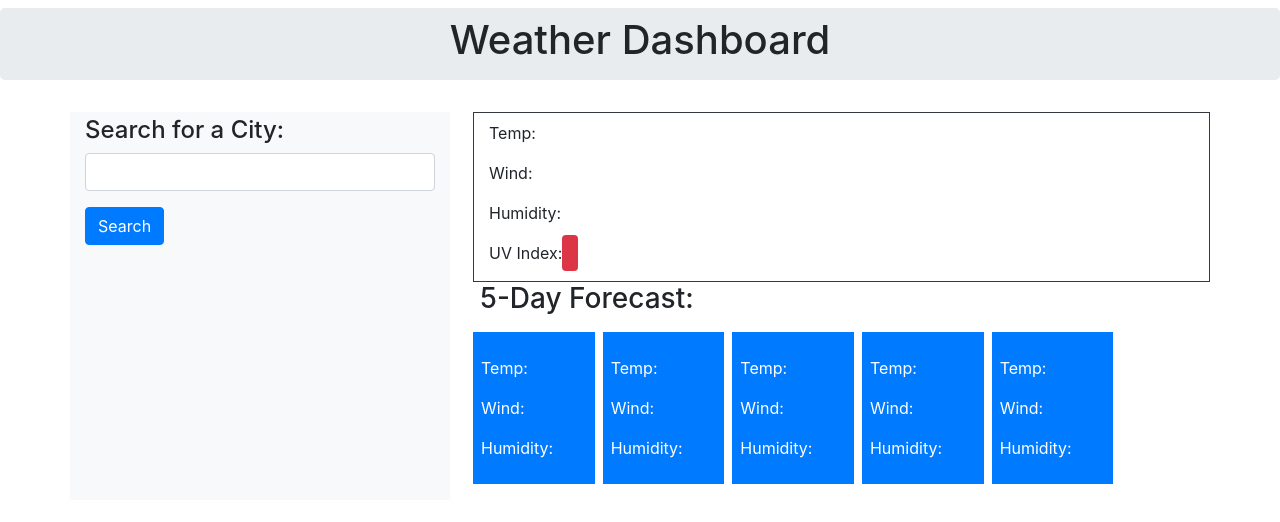
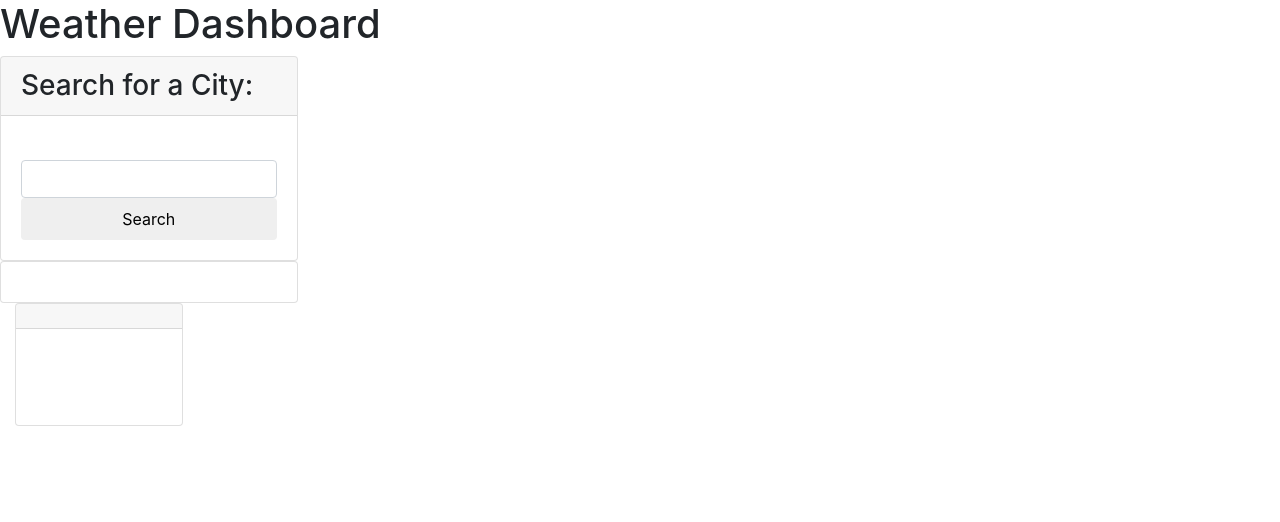
Before and after one commit to brittanymy/lovely-thunder, a plain HTML site: page index.html in a window 1280 px wide. Drawn offline with nearby package versions, Linux system fonts and the light colour scheme.

Commit message:
restructured html

```diff
--- a/index.html
+++ b/index.html
@@ -7,100 +7,62 @@
     <title>Weather Dashboard</title>
     <link rel="stylesheet" href="./assets/css/style.css">
     <!-- Bootstrap -->
-    <link rel="stylesheet" href="https://cdnjs.cloudflare.com/ajax/libs/twitter-bootstrap/4.0.0/css/bootstrap.min.css" />
-    <!-- Font Awesome Icons -->
-    <link rel="stylesheet" href="https://maxcdn.bootstrapcdn.com/font-awesome/4.5.0/css/font-awesome.min.css">
+    <link rel="stylesheet" href="https://cdnjs.cloudflare.com/ajax/libs/twitter-bootstrap/4.0.0/css/bootstrap.min.css">
     <!-- CSS -->
     <link rel="stylesheet" href="./assets/css/style.css">
 </head>
 <body>
     <!-- Jumbotron -->
-    <div class="jumbotron container-fluid mt-2 text-center p-2">
+    <header>
         <h1>Weather Dashboard</h1>
-    </div>
+    </header>
 
-    <div class="container">
+    <section>
         <!-- City Search Row-->
         <div class="row">
-            <div class="col-sm-4 bg-light">
-                <h4 class="pt-1">Search for a City:</h4>
-                <!-- Search City Form -->
-                <div class="input-group mb-3">
-                    <input type="text" class="form-control" id="search-city" aria-label="City Search">
-                </div>
-                <!-- Search City Button & List -->
-                <button class=" btn btn-primary" type="button" id="search-btn">Search</button>
-                <ul class="list-group">
+            <div class="col-12 col-md-3">
+                <div class="card">
+                    <h3 class="card-header">Search for a City:</h3>
 
-                </ul>
-            </div>
+                    <!-- Search City Form -->
+                    <form class="card-body" id="form">
+                        <label></label>
+                        <input name="city" id="city-input" type="text" class="form-control">
 
-            <!-- Current Weather Conditions -->
-            <div class="col-sm-8">
-                <div class="row ml-2 border border-dark">
-                    <div class="col-sm-12" id="current-weather">
-                        <h3 class="city-name mb-1 mt-2 bolder" id="current-city"></h3>
-                        <p>Temp:<span class="current" id="current-temp"></span></p>
-                        <p>Wind:<span class="current" id="current-wind"></span></p>
-                        <p>Humidity:<span class="current" id="current-humidity"></span></p>
-                        <p>UV Index:<span class="current bg-danger rounded py-2 px-2 text-white" id="uv-index"></span></p>
-                    </div>
+                        <button type="submit" class="btn btn-block p-2" id="search-btn">Search</button>
+                    </form>
                 </div>
 
-                <!-- Future Weather Conditions -->
-                <div class="col-sm-12" id="future-weather">
-                    <h3>5-Day Forecast:</h3>
+                <!-- Search History -->
+                <div class="card">
+                    <div class="card-body" id="search-history"></div>
+                </div>
 
-                    <div class="row text-light">
-                        <div class="col-sm-2 bg-primary forecast text-white ml-2 mb-3 p-2 mt-2">
-                            <p id="futdate0"></p>
-                            <p id="futimg0"></p>
-                            <p>Temp:<span id="futtemp0"></span></p>
-                            <p>Wind:<span id="futwind0"></span></p>
-                            <p>Humidity:<span id="futhumidity0"></span></p>
-                        </div>
+                <!-- Current Weather Conditions -->
+                <div class="col-12 col-md-8">
+                    <div class="card" id="current-city">
+                        <h3 class="card-header" id="city-name"></h3>
+                        <p id="date"></p>
+                        <p id="icon"></p>
+                        <p id="temperature"></p>
+                        <p id="wind"></p>
+                        <p id="humidity"></p>
+                        <p id="uv-index"></p>
+                    </div>
 
-                        <div class="col-sm-2 bg-primary forecast text-white ml-2 mb-3 p-2 mt-2">
-                            <p id="futdate1"></p>
-                            <p id="futimg1"></p>
-                            <p>Temp:<span id="futtemp1"></span></p>
-                            <p>Wind:<span id="futwind1"></span></p>
-                            <p>Humidity:<span id="futhumidity1"></span></p>
-                        </div>
+                    <!-- 5 Day Forecast -->
+                    <h3 id="forecast-title"></h3>
+                    <div id="weekly-forecast">
 
-                        <div class="col-sm-2 bg-primary forecast text-white ml-2 mb-3 p-2 mt-2">
-                            <p id="futdate2"></p>
-                            <p id="futimg2"></p>
-                            <p>Temp:<span id="futtemp2"></span></p>
-                            <p>Wind:<span id="futwind2"></span></p>
-                            <p>Humidity:<span id="futhumidity2"></span></p>
-                        </div>
-
-                        <div class="col-sm-2 bg-primary forecast text-white ml-2 mb-3 p-2 mt-2">
-                            <p id="futdate3"></p>
-                            <p id="futimg3"></p>
-                            <p>Temp:<span id="futtemp3"></span></p>
-                            <p>Wind:<span id="futwind3"></span></p>
-                            <p>Humidity:<span id="futhumidity3"></span></p>
-                        </div>
-
-                        <div class="col-sm-2 bg-primary forecast text-white ml-2 mb-3 p-2 mt-2">
-                            <p id="futdate4"></p>
-                            <p id="futimg4"></p>
-                            <p>Temp:<span id="futtemp4"></span></p>
-                            <p>Wind:<span id="futwind4"></span></p>
-                            <p>Humidity:<span id="futhumidity4"></span></p>
-                        </div>
                     </div>
                 </div>
             </div>
         </div>
-    </div>
+    </section>
 
     <!--jQuery JS-->
-    <script src="https://code.jquery.com/jquery.js"></script>
-    <script src="https://cdnjs.cloudflare.com/ajax/libs/twitter-bootstrap/4.0.0/js/bootstrap.bundle.min.js"></script>
-    <!--Code to Javascript File-->
+    <script src="https://code.jquery.com/jquery-3.6.0.min.js"></script>
+    <!-- JS -->
     <script src="./assets/js/script.js"></script>
 </body>
 </html>
```
Also changed, not shown: 1 other file.
